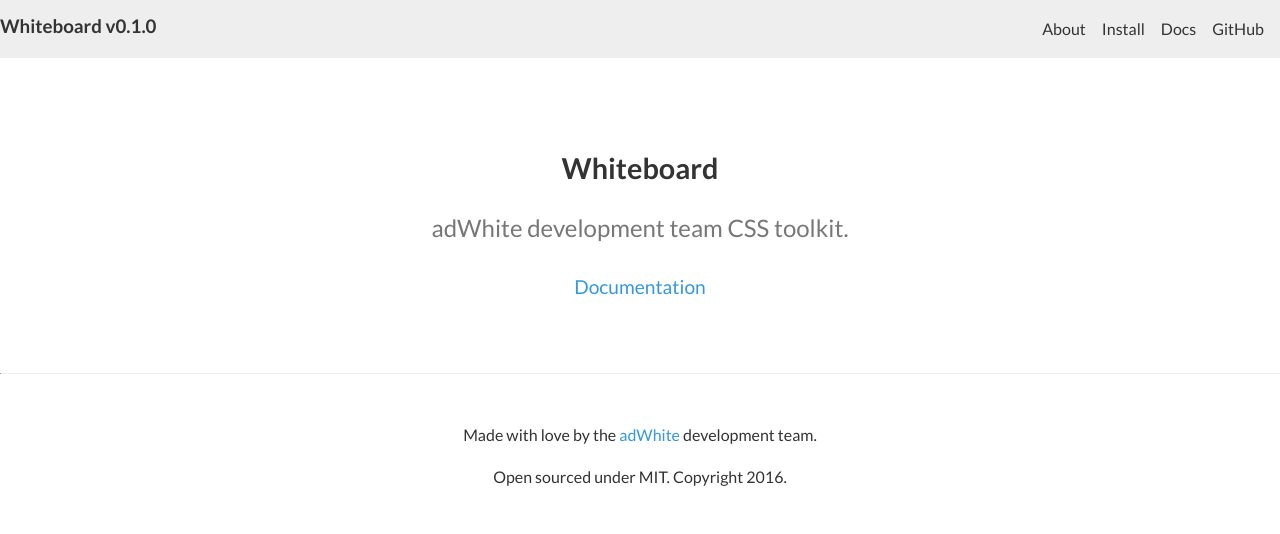
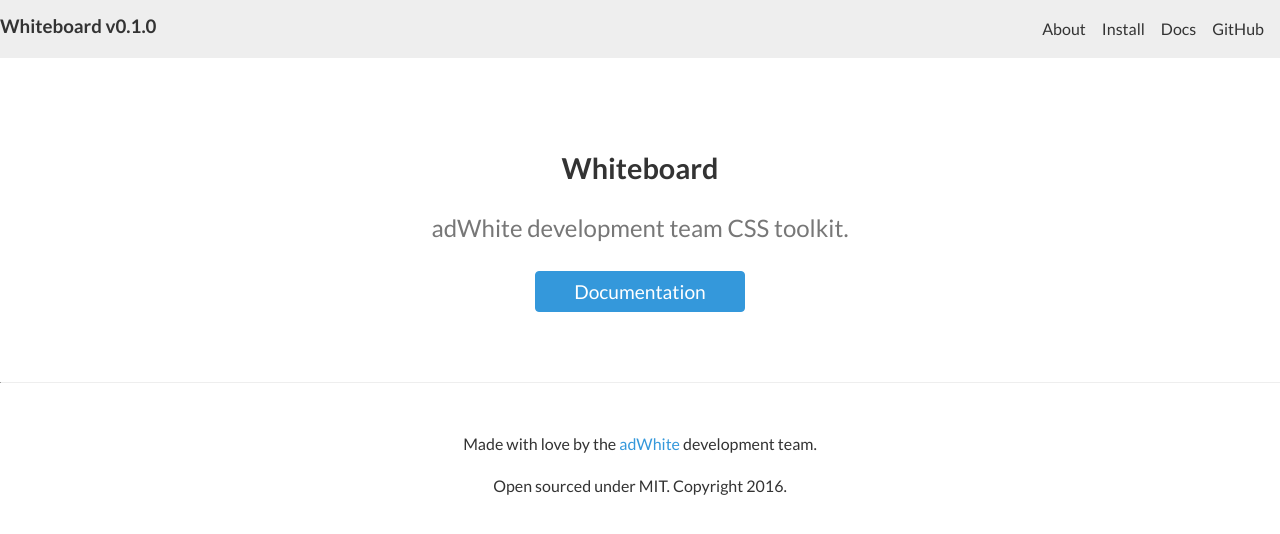
Before and after one commit to adWhite/whiteboard, a Jekyll site: the page built from index.html, in a window 1280 px wide. Shown: the top 534 px of the page. Built offline with Jekyll 4.4.1, drawn with Linux system fonts in a browser that asks for light colours; Markdown is read by kramdown in place of the engine named in the settings; the list of posts is cut into pages by our own code.

Commit message:
fixed button on the home page

```diff
--- a/_sass/whiteboard.scss
+++ b/_sass/whiteboard.scss
@@ -27,16 +27,16 @@
 // Base
 
 @import 'base/base';
-@import 'base/forms';
 @import 'base/typo';
-@import 'base/tables';
 
 // Components
 
 @import 'components/buttons';
 @import 'components/feedback';
+@import 'components/forms';
 @import 'components/images';
 @import 'components/navigation';
+@import 'components/tables';
 
 // Layout
 
--- a/index.html
+++ b/index.html
@@ -10,7 +10,7 @@ title: Home
 
       <p class="lead">adWhite development team CSS toolkit.</p>
 
-      <a class="btn-primary" href="{{ site.baseurl }}/typography">Documentation</a>
+      <a class="wb-btn-primary" href="{{ site.baseurl }}/typography">Documentation</a>
     </section> <!-- .docs-body-->
   </div> <!-- .docs -->
 </div> <!-- .container -->
```
Also changed, not shown: _sass/components/_forms.scss (renamed from _sass/base/_forms.scss), _sass/components/_tables.scss (renamed from _sass/base/_tables.scss).
